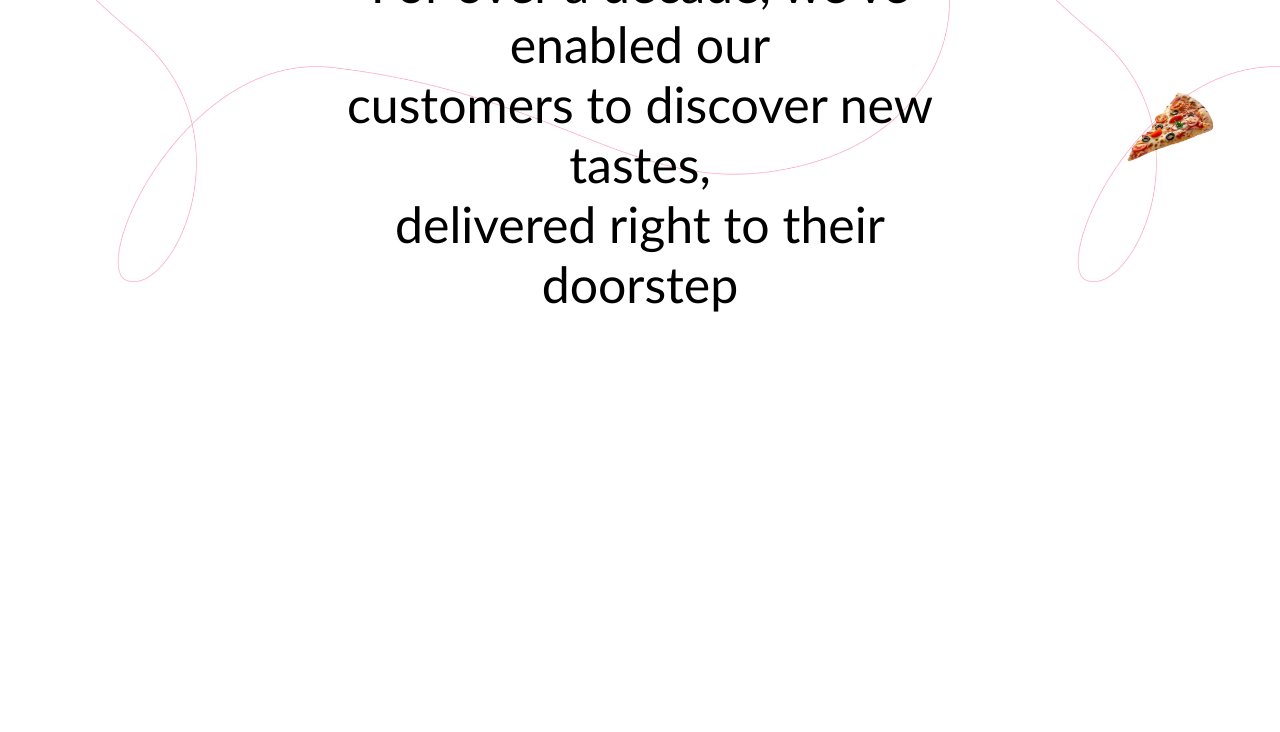
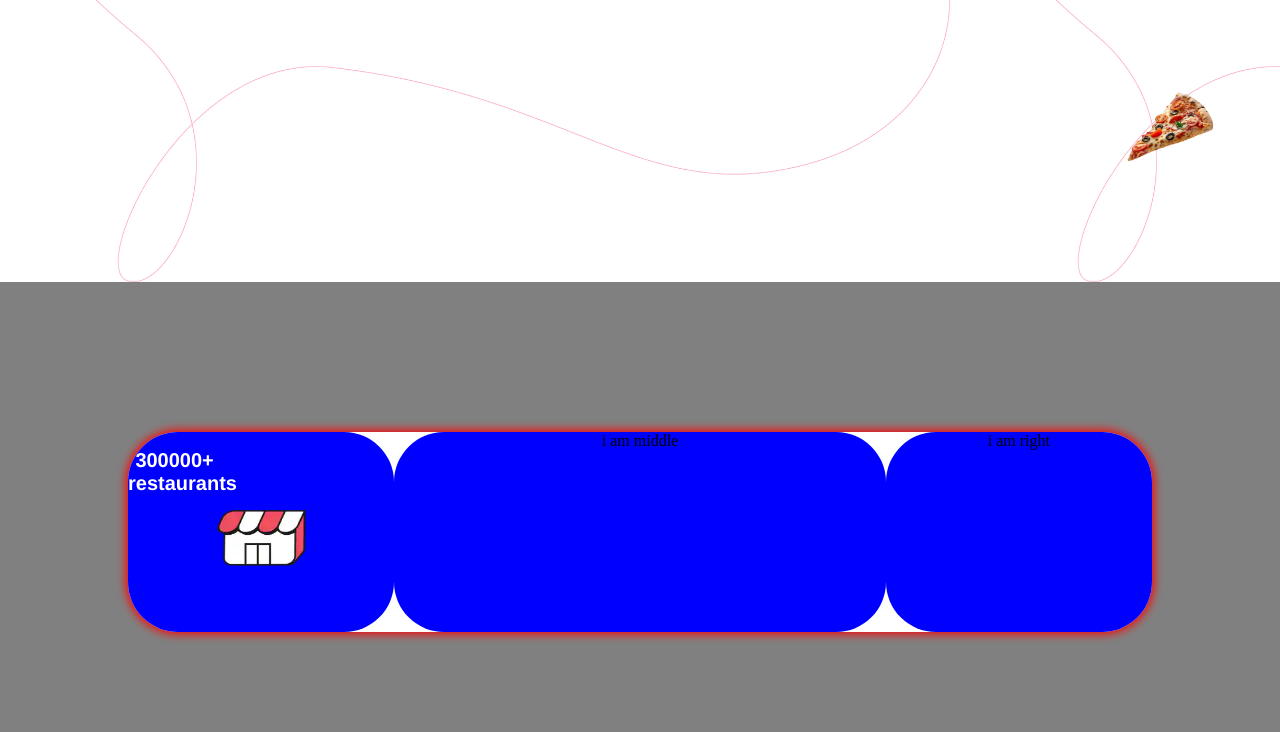
Before and after one commit to vivekanandsingh0/css-learning-by-ws-cube-tech, a plain HTML site: page ZOMATO-CLONE/index.html in a window 1280 px wide. Shown: the part 1018-1750 px from the top of the page. Before the commit the page ends 1332 px from the top, so only its background shows below. Drawn offline with Linux system fonts and the light colour scheme.

Commit message:
zomato footer started

```diff
--- a/ZOMATO-CLONE/index.html
+++ b/ZOMATO-CLONE/index.html
@@ -44,6 +44,25 @@
                     <img src="/ZOMATO-CLONE/images/pizza.avif" alt="pizza" id="pizza">
                 </div>
             </div>
+
+            <div class="stats-main">
+                <div class="stats-container">
+                    <div class="stats-left">
+                        <div class="stats-left-text">
+                            <h2>300000+ restaurants</h2>
+                        </div>
+                        <div class="stats-left-img">
+                            <img src="/ZOMATO-CLONE/images/restaurants.webp" alt="restaurants">
+                        </div>
+                    </div>
+                    <div class="stats-middle">
+                        i am middle
+                    </div>
+                    <div class="stats-right">
+                        i am right
+                    </div>
+                </div>
+            </div>
         </section>
         <aside>
 
--- a/ZOMATO-CLONE/style.css
+++ b/ZOMATO-CLONE/style.css
@@ -52,7 +52,7 @@ body {
 
 .promotional-left {
     width: 26%;
-    height: 100%;
+    height: 700px;
     float: left;
 
     img {
@@ -66,27 +66,27 @@ body {
 
 .promotional-middle {
     width: 48%;
-    height: 100%;
+    height: 700px;
     float: left;
 }
 
 .promotional-middle h2 {
-    font-size: 55px;
+    font-size: 40px;
     font-family: 'Courier New', Courier, monospace;
     font-weight: bold;
     color: brown;
-    padding-top: 150px;
+    padding-top: 40px;
 }
 
 .promotional-middle p {
-    font-size: 50px;
+    font-size: 35px;
     font-family: 'Gill Sans', 'Gill Sans MT', Calibri, 'Trebuchet MS', sans-serif;
 }
 
 
 .promotional-right {
     width: 26%;
-    height: 100%;
+    height: 700px;
     float: left;
 
     img {
@@ -109,3 +109,72 @@ body {
     }
 
 }
+
+.stats-main {
+    background-color: grey;
+    width: 100%;
+    height: 300px;
+    padding-top: 150px;
+}
+
+.stats-container {
+    width: 80%;
+    height: 200px;
+    margin: auto;
+    background-color: white;
+    border-radius: 50px;
+    box-shadow: 0px 0px 10px 2px red;
+}
+
+.stats-left {
+    width: 26%;
+    height: 200px;
+    float: left;
+    border-radius: 50px;
+    background-color: blue;
+    text-align: center;
+}
+
+.stats-middle {
+    width: 48%;
+    height: 200px;
+    float: left;
+    border-radius: 50px;
+    background-color: blue;
+    text-align: center;
+}
+
+.stats-right {
+    width: 26%;
+    height: 200px;
+    float: left;
+    border-radius: 50px;
+    background-color: blue;
+    text-align: center;
+}
+
+.stats-left-text {
+    float: left;
+    width: 35%;
+    height: 35%;
+    margin: auto;
+    font-size: 15px;
+    color: white;
+    font-family: 'Franklin Gothic Medium', 'Arial Narrow', Arial, sans-serif;
+
+    h2 {
+        font-size: 20px;
+    }
+}
+
+.stats-left-img {
+    width: 35%;
+    height: 35%;
+    margin: auto;
+
+    img {
+        width: 100%;
+        height: 100%;
+    }
+
+}
```
Also changed, not shown: ZOMATO-CLONE/images/restaurants.webp (added).
